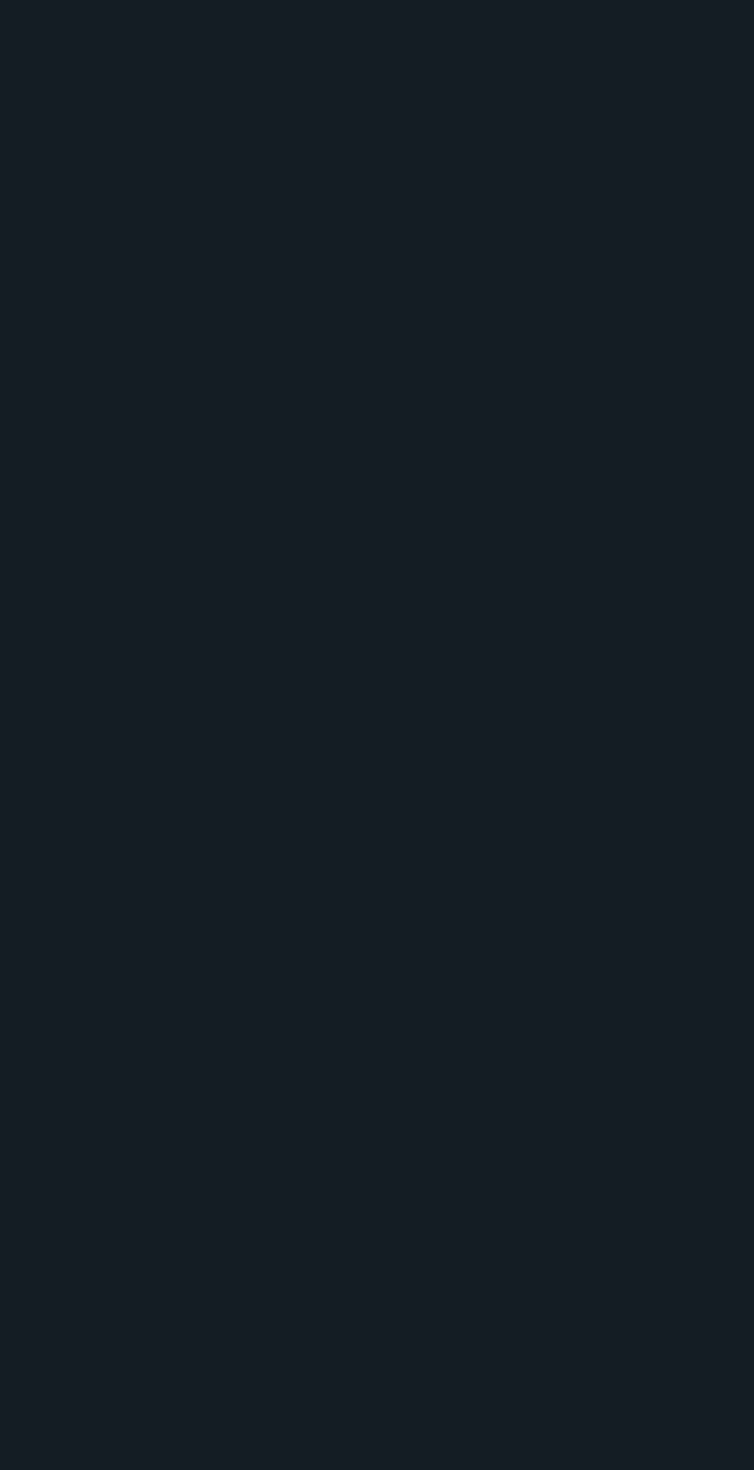
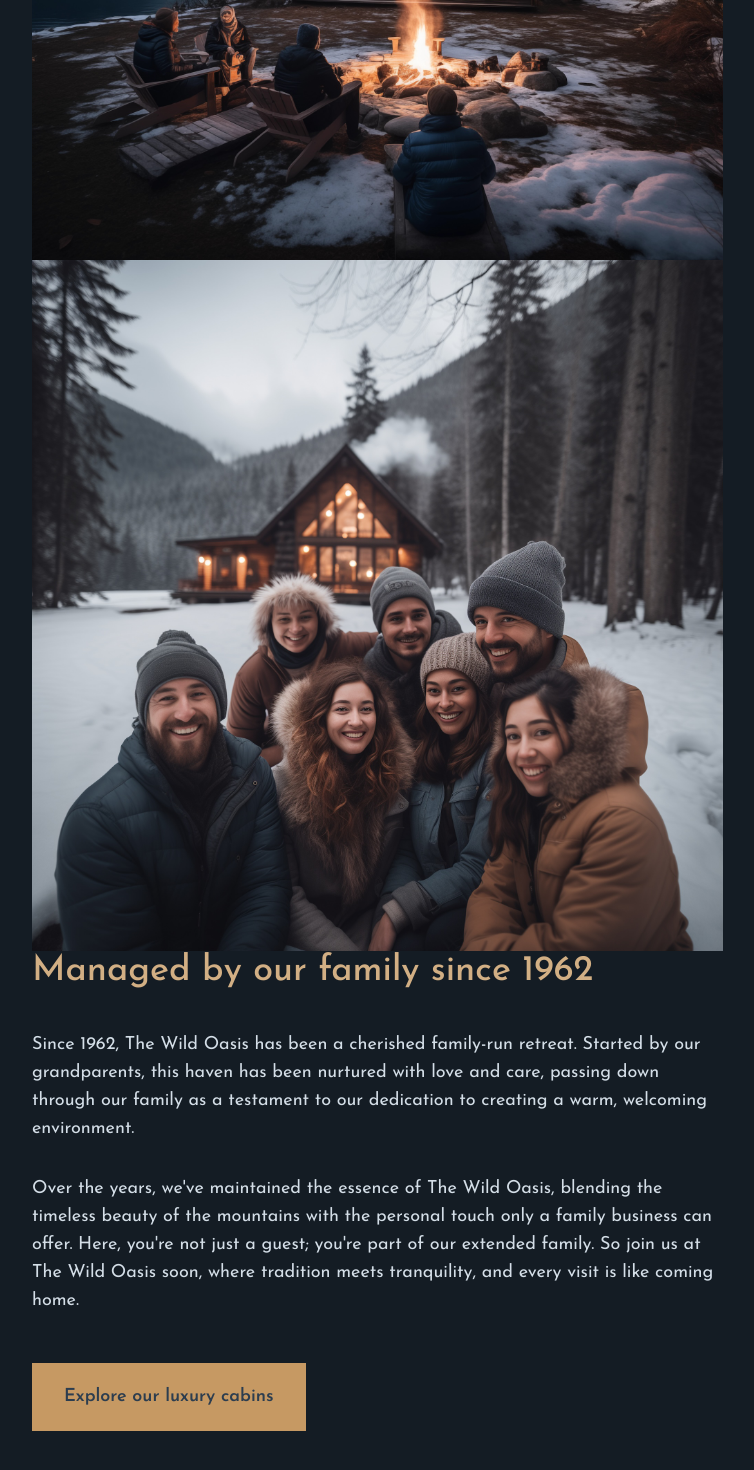
Before and after one commit to ExuLu/the-wild-oasis-website, a Next.js app: page /about in a window 1280 px wide. Shown: the part 976-2446 px from the top of the page, without its empty margins (0-754 px from the left). Before the commit the page ends 800 px from the top, so only its background shows below. Built offline with nearby package versions, Linux system fonts and the light colour scheme.

Commit message:
feat: add images to the about page

```diff
--- a/app/about/page.js
+++ b/app/about/page.js
@@ -30,6 +30,49 @@ const page = () => {
             feel the joy of being together in a beautiful setting.
           </p>
         </div>
+
+        <div className='col-span-2'>
+          <img
+            src='/about-1.jpg'
+            alt='Family sitting around a fire pit in front of cabin'
+          />
+        </div>
+
+        <div className='col-span-2'>
+          <img src='/about-2.jpg' alt='Family that manages The Wild Oasis' />
+        </div>
+
+        <div className='col-span-3'>
+          <h1 className='text-4xl mb-10 text-accent-400 font-medium'>
+            Managed by our family since 1962
+          </h1>
+
+          <div className='space-y-8'>
+            <p>
+              Since 1962, The Wild Oasis has been a cherished family-run
+              retreat. Started by our grandparents, this haven has been nurtured
+              with love and care, passing down through our family as a testament
+              to our dedication to creating a warm, welcoming environment.
+            </p>
+            <p>
+              Over the years, we&apos;ve maintained the essence of The Wild
+              Oasis, blending the timeless beauty of the mountains with the
+              personal touch only a family business can offer. Here, you&apos;re
+              not just a guest; you&apos;re part of our extended family. So join
+              us at The Wild Oasis soon, where tradition meets tranquility, and
+              every visit is like coming home.
+            </p>
+
+            <div>
+              <a
+                href='/cabins'
+                className='inline-block mt-4 bg-accent-500 px-8 py-5 text-primary-800 text-lg font-semibold hover:bg-accent-600 transition-all'
+              >
+                Explore our luxury cabins
+              </a>
+            </div>
+          </div>
+        </div>
       </div>
     </div>
   );
```
